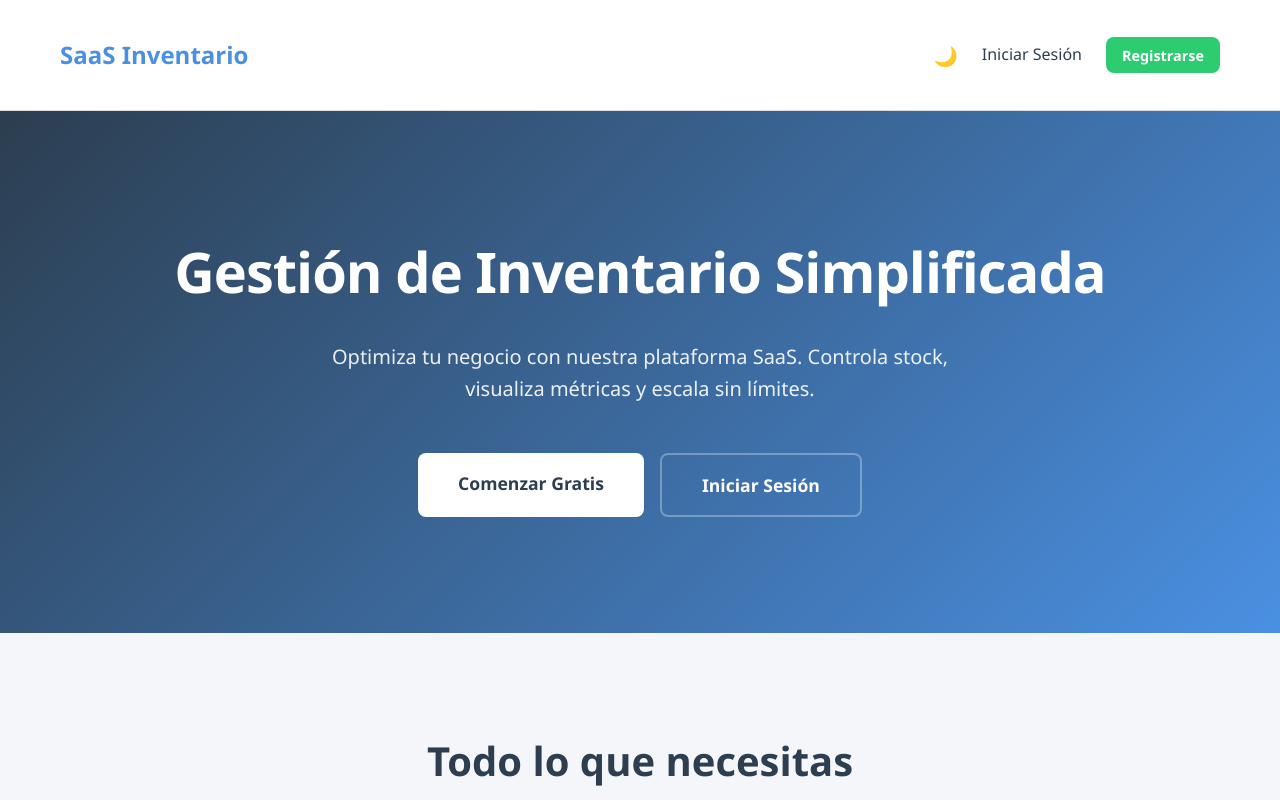
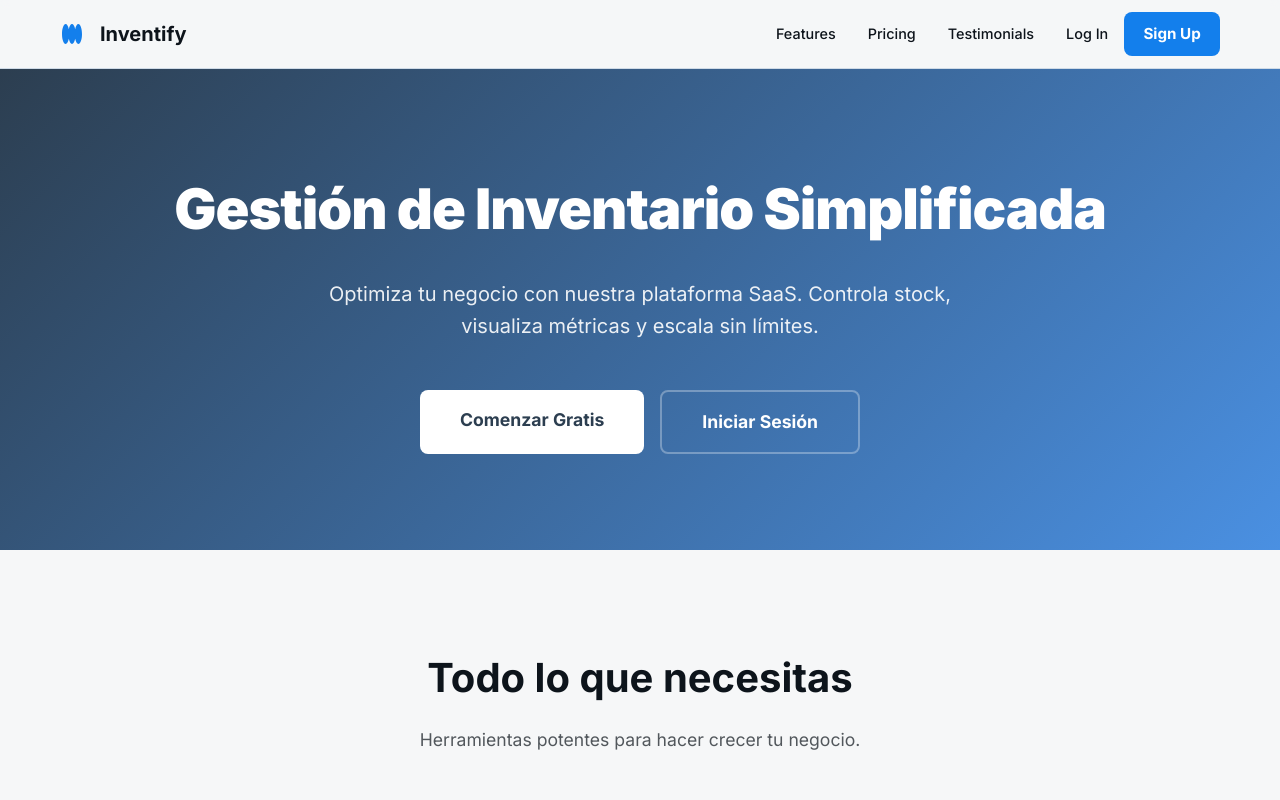
Before and after one commit to mat1520/SaaS-de-inventario-en-Goland, a React (Vite) app in the folder Frontend/: page / in a window 1280 px wide. Shown: the top 800 px of the page. Built offline with nearby package versions, Linux system fonts and the light colour scheme.

Commit message:
feat: enhance Navbar styling and layout; update CSS variables for improved design consistency

```diff
--- a/Frontend/src/components/Navbar.jsx
+++ b/Frontend/src/components/Navbar.jsx
@@ -1,11 +1,9 @@
 import React, { useContext } from 'react';
 import { Link, useNavigate } from 'react-router-dom';
 import { AuthContext } from '../context/AuthContext';
-import { ThemeContext } from '../context/ThemeContext';
 
 const Navbar = () => {
     const { user, logout } = useContext(AuthContext);
-    const { theme, toggleTheme } = useContext(ThemeContext);
     const navigate = useNavigate();
 
     const handleLogout = () => {
@@ -14,26 +12,44 @@ const Navbar = () => {
     };
 
     return (
-        <nav style={{ backgroundColor: 'var(--card-bg)', color: 'var(--text-color)', padding: '1rem 0', boxShadow: 'var(--shadow)', borderBottom: '1px solid var(--border-color)' }}>
+        <nav style={{
+            position: 'sticky',
+            top: 0,
+            zIndex: 50,
+            backgroundColor: 'rgba(246, 247, 248, 0.8)',
+            backdropFilter: 'blur(4px)',
+            borderBottom: '1px solid var(--border-color)',
+            padding: '0.75rem 0'
+        }}>
             <div className="container" style={{ display: 'flex', justifyContent: 'space-between', alignItems: 'center' }}>
-                <div style={{ fontSize: '1.5rem', fontWeight: 'bold', display: 'flex', alignItems: 'center', gap: '0.5rem' }}>
-                    <Link to="/" style={{ color: 'var(--primary-color)', textDecoration: 'none' }}>SaaS Inventario</Link>
+                <div style={{ display: 'flex', alignItems: 'center', gap: '1rem' }}>
+                    <div style={{ color: 'var(--primary-color)', width: '24px', height: '24px' }}>
+                        <svg fill="none" viewBox="0 0 48 48" xmlns="http://www.w3.org/2000/svg">
+                            <path d="M36.7273 44C33.9891 44 31.6043 39.8386 30.3636 33.69C29.123 39.8386 26.7382 44 24 44C21.2618 44 18.877 39.8386 17.6364 33.69C16.3957 39.8386 14.0109 44 11.2727 44C7.25611 44 4 35.0457 4 24C4 12.9543 7.25611 4 11.2727 4C14.0109 4 16.3957 8.16144 17.6364 14.31C18.877 8.16144 21.2618 4 24 4C26.7382 4 29.123 8.16144 30.3636 14.31C31.6043 8.16144 33.9891 4 36.7273 4C40.7439 4 44 12.9543 44 24C44 35.0457 40.7439 44 36.7273 44Z" fill="currentColor"></path>
+                        </svg>
+                    </div>
+                    <Link to="/" style={{ fontSize: '1.25rem', fontWeight: 'bold', color: 'var(--text-color)' }}>Inventify</Link>
                 </div>
-                <div style={{ display: 'flex', gap: '1.5rem', alignItems: 'center' }}>
-                    <button onClick={toggleTheme} style={{ background: 'none', border: 'none', fontSize: '1.2rem', color: 'var(--text-color)' }}>
-                        {theme === 'light' ? '🌙' : '☀️'}
-                    </button>
+
+                <div style={{ display: 'flex', gap: '2rem', alignItems: 'center' }}>
                     {user ? (
                         <>
                             <Link to="/dashboard" className="nav-link">Dashboard</Link>
                             <Link to="/products" className="nav-link">Inventario</Link>
                             <Link to="/profile" className="nav-link">Perfil</Link>
-                            <button onClick={handleLogout} className="btn btn-danger" style={{ padding: '0.4rem 1rem', fontSize: '0.9rem' }}>Salir</button>
+                            <button onClick={handleLogout} className="btn btn-primary" style={{ padding: '0.5rem 1rem', fontSize: '0.9rem' }}>Salir</button>
                         </>
                     ) : (
                         <>
-                            <Link to="/login" className="nav-link">Iniciar Sesión</Link>
-                            <Link to="/register" className="btn btn-success" style={{ padding: '0.4rem 1rem', fontSize: '0.9rem' }}>Registrarse</Link>
+                            <div className="nav-links-desktop" style={{ display: 'flex', gap: '2rem' }}>
+                                <a href="#" className="nav-link">Features</a>
+                                <a href="#" className="nav-link">Pricing</a>
+                                <a href="#" className="nav-link">Testimonials</a>
+                            </div>
+                            <div style={{ display: 'flex', gap: '1rem', alignItems: 'center' }}>
+                                <Link to="/login" className="nav-link">Log In</Link>
+                                <Link to="/register" className="btn btn-primary">Sign Up</Link>
+                            </div>
                         </>
                     )}
                 </div>
@@ -41,17 +57,16 @@ const Navbar = () => {
             <style>{`
                 .nav-link {
                     color: var(--text-color);
-                    text-decoration: none;
                     font-weight: 500;
+                    font-size: 0.9rem;
                     transition: color 0.2s;
                 }
                 .nav-link:hover {
                     color: var(--primary-color);
                 }
                 @media (max-width: 768px) {
-                    .container {
-                        flex-direction: column;
-                        gap: 1rem;
+                    .nav-links-desktop {
+                        display: none !important;
                     }
                 }
             `}</style>
--- a/Frontend/src/index.css
+++ b/Frontend/src/index.css
@@ -1,26 +1,17 @@
+@import url('https://fonts.googleapis.com/css2?family=Inter:wght@400;500;700;900&display=swap');
+
 :root {
-  --primary-color: #4a90e2;
-  --secondary-color: #f5f6fa;
-  --text-color: #2c3e50;
-  --border-color: #dcdde1;
+  --primary-color: #137fec;
+  --secondary-color: #f6f7f8;
+  --text-color: #0d141b;
+  --text-secondary: #4c739a;
+  --border-color: #cfdbe7;
   --danger-color: #e74c3c;
   --success-color: #2ecc71;
   --white: #ffffff;
   --card-bg: #ffffff;
-  --shadow: 0 4px 6px rgba(0, 0, 0, 0.1);
+  --shadow: 0 4px 6px rgba(0, 0, 0, 0.05);
   --radius: 8px;
-}
-
-[data-theme='dark'] {
-  --primary-color: #3498db;
-  --secondary-color: #2c3e50;
-  --text-color: #ecf0f1;
-  --border-color: #34495e;
-  --danger-color: #e74c3c;
-  --success-color: #2ecc71;
-  --white: #1a252f; /* Darker background for body */
-  --card-bg: #34495e; /* Lighter background for cards */
-  --shadow: 0 4px 6px rgba(0, 0, 0, 0.3);
 }
 
 * {
@@ -30,11 +21,10 @@
 }
 
 body {
-  font-family: 'Segoe UI', Tahoma, Geneva, Verdana, sans-serif;
+  font-family: 'Inter', sans-serif;
   background-color: var(--secondary-color);
   color: var(--text-color);
   line-height: 1.6;
-  transition: background-color 0.3s, color 0.3s;
 }
 
 a {
@@ -51,16 +41,42 @@ button {
 .container {
   max-width: 1200px;
   margin: 0 auto;
-  padding: 20px;
+  padding: 0 20px;
 }
 
 .card {
   background: var(--card-bg);
   padding: 2rem;
   border-radius: var(--radius);
+  border: 1px solid var(--border-color);
   box-shadow: var(--shadow);
-  transition: transform 0.2s, background-color 0.3s;
 }
+
+.btn {
+  display: inline-flex;
+  align-items: center;
+  justify-content: center;
+  padding: 0.75rem 1.5rem;
+  border-radius: var(--radius);
+  font-weight: 700;
+  transition: all 0.2s;
+  border: none;
+  font-size: 0.95rem;
+}
+
+.btn-primary {
+  background-color: var(--primary-color);
+  color: white;
+}
+
+.btn-primary:hover {
+  opacity: 0.9;
+}
+
+.text-secondary {
+  color: var(--text-secondary);
+}
+
 
 .card:hover {
   transform: translateY(-2px);
```
